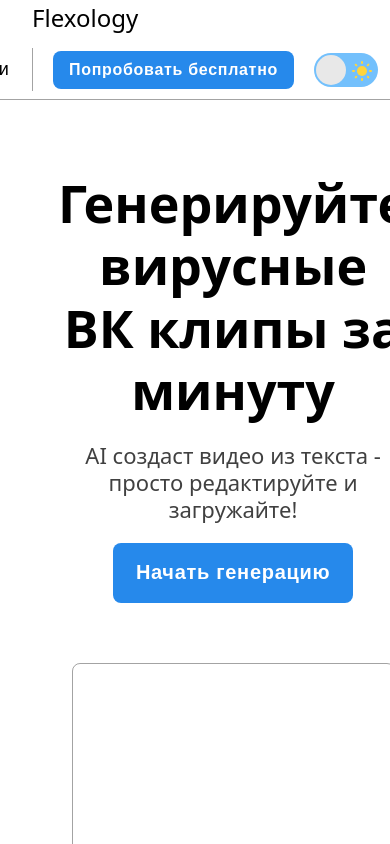
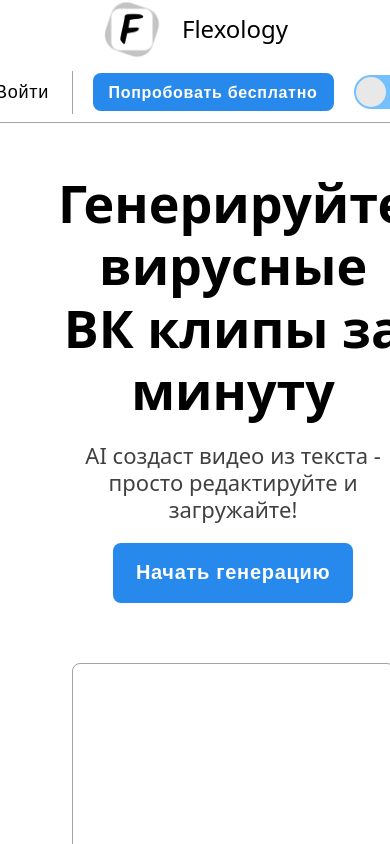
Before and after one commit to IWNL999/Flexology, a React (Vite) app: page / in a window 390 px wide. Shown: the top 844 px of the page. Built offline with nearby package versions, Linux system fonts and the light colour scheme.

Commit message:
лого+адаптив

```diff
--- a/src/App.css
+++ b/src/App.css
@@ -24,10 +24,22 @@
   box-sizing: border-box;
 }
 
+.logo{
+  width: 60px;
+  margin: 0;
+}
+
 .project-name {
   font-size: 24px;
   margin: 0;
   color: var(--color-text);
+  margin-left: 20px;
+}
+
+.header-left{
+  display: flex;
+  flex-direction: row;
+  align-items: center;
 }
 
 .header-right {
@@ -699,6 +711,7 @@ h1, h2 {
   box-sizing: border-box;
   border-top: 1px solid var(--color-border);
   background-color: var(--color-bg);
+  padding-bottom: 20px;
 }
 
 .footer-container {
@@ -749,7 +762,7 @@ h1, h2 {
 
 @media (max-width: 1100px) {
   .header-container {
-    padding: 0 20px;
+    padding: 0 50px;
   }
 }
 
@@ -790,7 +803,7 @@ h1, h2 {
   }
 }
 
-@media (max-width: 600px) {
+@media (max-width: 750px) {
   .header {
     height: auto;
     min-height: 60px;
@@ -802,13 +815,13 @@ h1, h2 {
   .header-container {
     padding: 0 12px;
     flex-direction: column;
-    align-items: flex-start;
+    align-items: center;
     height: auto;
     gap: 12px;
   }
 
   .header-right{
-    align-self: flex-end;
+    align-self: center;
   }
 
   .login-button,
@@ -818,8 +831,11 @@ h1, h2 {
     flex-wrap: wrap;
   }
 
+}
+
+@media (max-width: 600px) {
   .card-tariff {
-  max-width: 390px; /* ✅ не больше 390px */
+  max-width: 390px;
   width: 100%;}
 }
 
--- a/src/Header.jsx
+++ b/src/Header.jsx
@@ -4,6 +4,7 @@ import { useTheme } from './ThemeContext';
 import { useState } from 'react';
 import Login from './Login';
 import Registration from './Registration';
+import logo from './assets/logo.png'
 
 function Header() {
   const { theme, toggleTheme } = useTheme();
@@ -17,8 +18,10 @@ function Header() {
       {/* Основной хедер */}
       <div className="header">
         <div className="header-container">
+          <div className="header-left">
+          <img src={logo} alt="svg" className='logo'/>
           <p className="project-name">Flexology</p>
-
+          </div>
           <div className="header-right">
             <button className="login-button" onClick={() => setIsLoginOpen(true)}>
               Войти
```
Also changed, not shown: src/assets/logo.png (added), src/assets/logo.svg (added).
